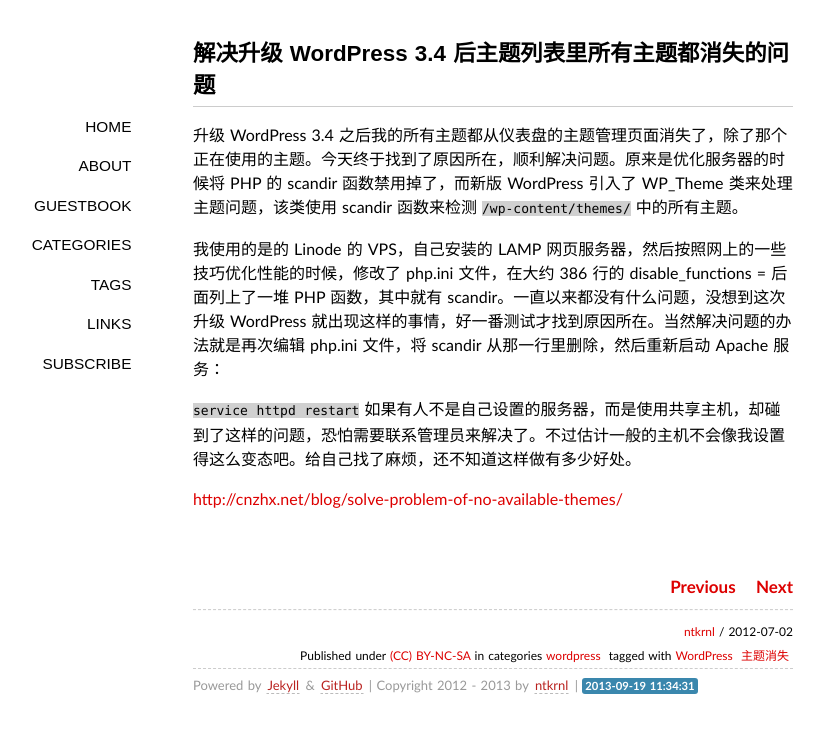
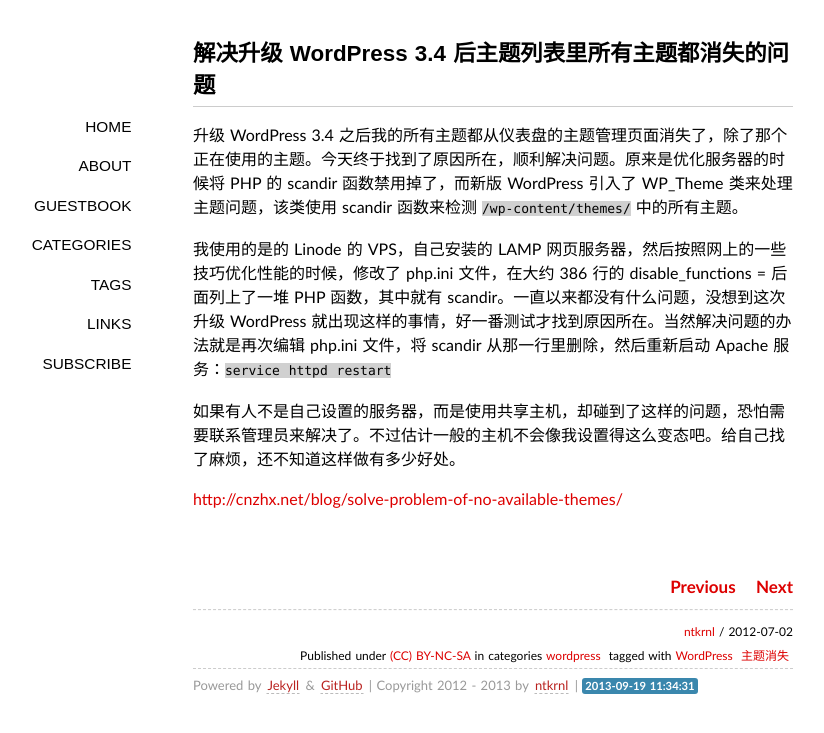
Before and after one commit to ntkrnl/ntkrnl.github.io, a Jekyll site: the page built from _posts/2012-07-02-upgrade-wordpress-3-4-topic-list-disappeared.markdown, in a window 1280 px wide. Shown: the top 733 px of the page, without its empty margins (147-971 px from the left). Built offline with Jekyll 4.4.1, drawn with Linux system fonts in a browser that asks for light colours; some web fonts are replaced; Markdown is read by kramdown in place of the engine named in the settings; comment, search, counter and statistics services are not loaded.

```diff
--- a/_posts/2012-07-02-resolve-upgrade-wordpress-3-4-topic-list-all-topics-even-after-the-disappearance-of.markdown
+++ b/_posts/2012-07-02-upgrade-wordpress-3-4-topic-list-disappeared.markdown
@@ -15,9 +15,8 @@ tags:
 
 升级 WordPress 3.4 之后我的所有主题都从仪表盘的主题管理页面消失了，除了那个正在使用的主题。今天终于找到了原因所在，顺利解决问题。原来是优化服务器的时候将 PHP 的 scandir 函数禁用掉了，而新版 WordPress 引入了 WP_Theme 类来处理主题问题，该类使用 scandir 函数来检测 `/wp-content/themes/` 中的所有主题。
 
-我使用的是的 Linode 的 VPS，自己安装的 LAMP 网页服务器，然后按照网上的一些技巧优化性能的时候，修改了 php.ini 文件，在大约 386 行的 disable_functions = 后面列上了一堆 PHP 函数，其中就有 scandir。一直以来都没有什么问题，没想到这次升级 WordPress 就出现这样的事情，好一番测试才找到原因所在。当然解决问题的办法就是再次编辑 php.ini 文件，将 scandir 从那一行里删除，然后重新启动 Apache 服务：
+我使用的是的 Linode 的 VPS，自己安装的 LAMP 网页服务器，然后按照网上的一些技巧优化性能的时候，修改了 php.ini 文件，在大约 386 行的 disable_functions = 后面列上了一堆 PHP 函数，其中就有 scandir。一直以来都没有什么问题，没想到这次升级 WordPress 就出现这样的事情，好一番测试才找到原因所在。当然解决问题的办法就是再次编辑 php.ini 文件，将 scandir 从那一行里删除，然后重新启动 Apache 服务：`service httpd restart`
 
-`service httpd restart`
 如果有人不是自己设置的服务器，而是使用共享主机，却碰到了这样的问题，恐怕需要联系管理员来解决了。不过估计一般的主机不会像我设置得这么变态吧。给自己找了麻烦，还不知道这样做有多少好处。
 
 [http://cnzhx.net/blog/solve-problem-of-no-available-themes/](http://cnzhx.net/blog/solve-problem-of-no-available-themes/)
```
Also changed, not shown: other parts of _posts/2012-07-02-upgrade-wordpress-3-4-topic-list-disappeared.markdown (+1 -1 lines).
